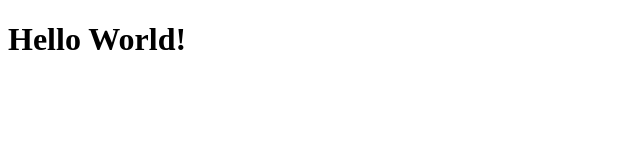
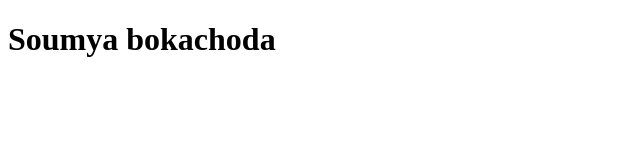
Before and after one commit to nelay2004/nk, a plain HTML site: page index.html in a window 1280 px wide. Shown: the whole page, without its empty margins (0-640 px from the left). Drawn offline with Linux system fonts and the light colour scheme.

Commit message:
Update index.html

```diff
--- a/index.html
+++ b/index.html
@@ -4,6 +4,6 @@
     <title>Hello World Example</title>
 </head>
 <body>
-    <h1>Hello World!</h1>
+    <h1>Soumya bokachoda</h1>
 </body>
 </html>
```
